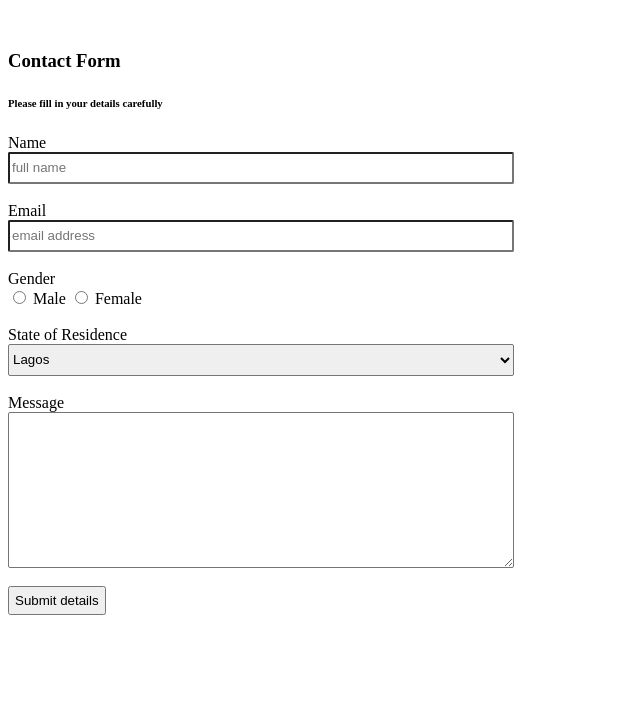
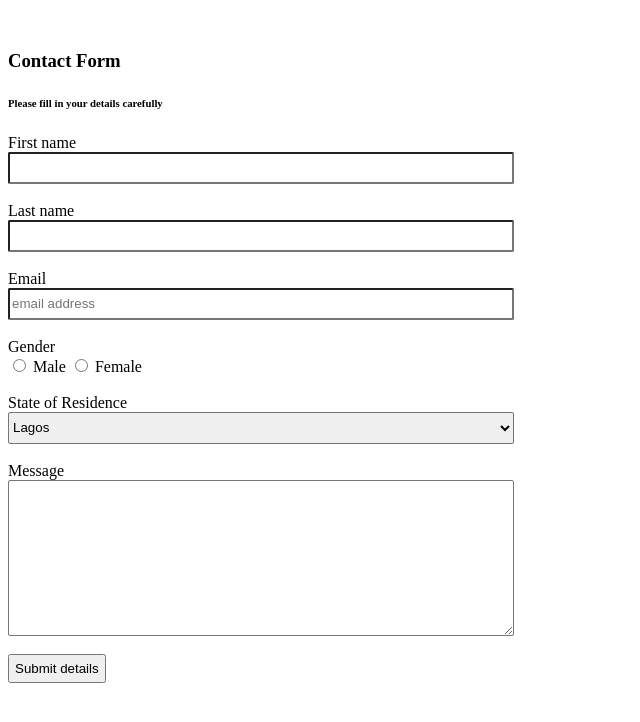
Before and after one commit to ieadeleke/phptask, a PHP site: page / in a window 1280 px wide. Shown: the top 722 px of the page, without its empty margins (0-640 px from the left). Run offline with PHP 8.4, Linux system fonts and the light colour scheme.

Commit message:
Update index.php

```diff
--- a/index.php
+++ b/index.php
@@ -20,8 +20,11 @@
 	<form action="processed.php" method="post">
 		<h3>Contact Form</h3>
 		<h6>Please fill in your details carefully</h6>
-		<label>Name</label> <br>
-		<input type="text" name="name" class="control" placeholder="full name">
+		<label>First name</label> <br>
+		<input type="text" name="first_name" class="control">
+		<br> <br>
+		<label>Last name</label> <br>
+		<input type="text" name="last_name" class="control">
 		<br> <br>
 		<label>Email</label> <br>
 		<input type="email" name="email" class="control" placeholder="email address">
@@ -50,6 +53,5 @@
 		<br> <br>
 		<input type="submit" name="submit" value="Submit details">
 	</form>
-
 </body>
 </html>
```
